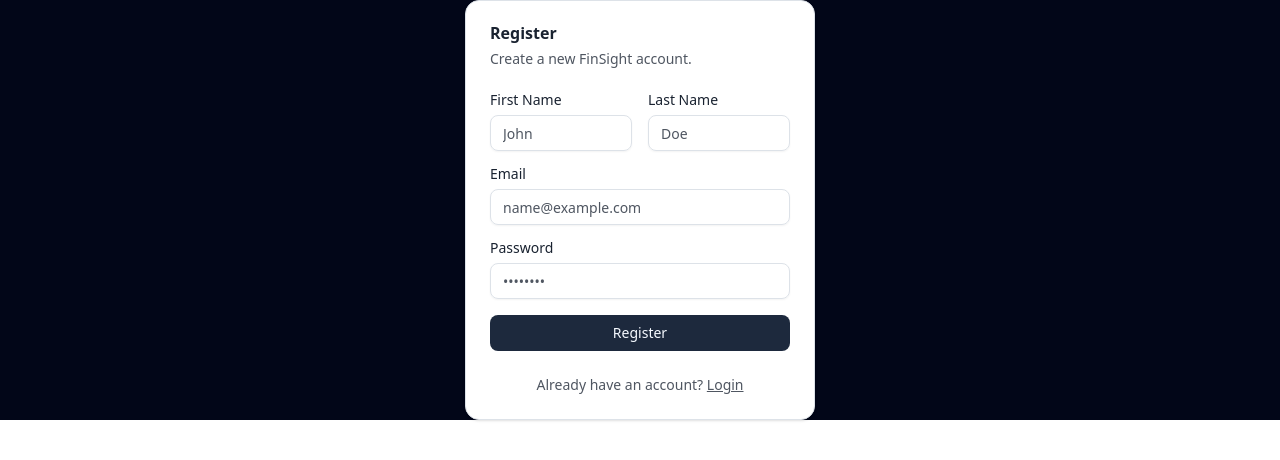
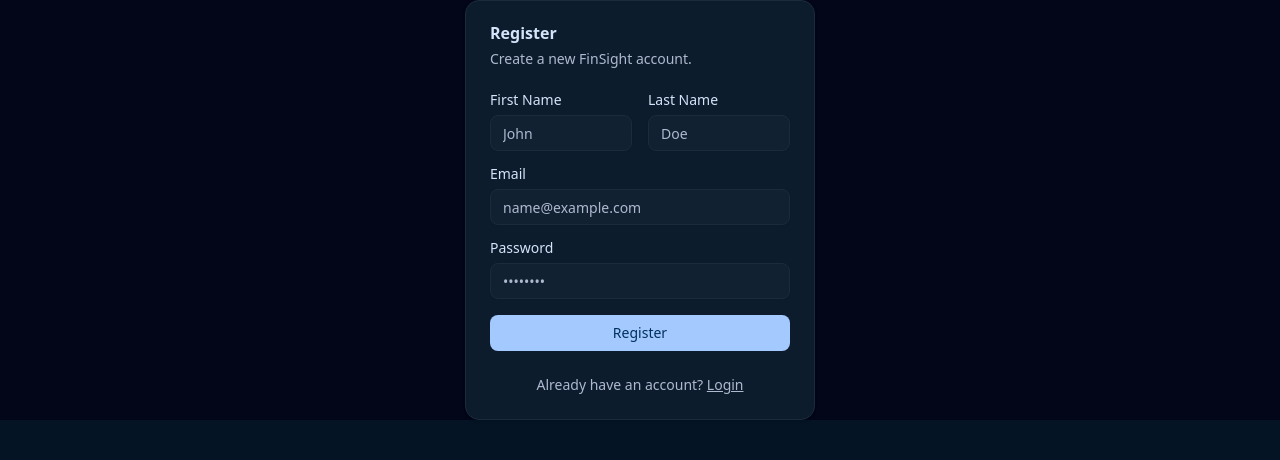
Before and after one commit to MuresanRazv/finsight, a Next.js app in the folder web-client/: page /register in a window 1280 px wide. Shown: the top 460 px of the page. Built offline with nearby package versions, Linux system fonts and the light colour scheme; no server answers.

Commit message:
style(theme): apply Cognitive Finance theme colors and style neutral sentiment color as yellow

```diff
--- a/web-client/src/app/(dashboard)/layout.tsx
+++ b/web-client/src/app/(dashboard)/layout.tsx
@@ -17,7 +17,7 @@
     return (
         <WebSocketProvider token={session.token}>
             <SearchStateProvider>
-                <div className='flex h-screen overflow-hidden bg-[#1e2637] text-[#f8fafc] antialiased'>
+                <div className='flex h-screen overflow-hidden bg-background text-foreground antialiased'>
                     <Sidebar session={session.user} />
                     <div className='relative flex flex-1 flex-col overflow-hidden'>
                         <TopNav />
--- a/web-client/src/app/globals.css
+++ b/web-client/src/app/globals.css
@@ -35,6 +35,18 @@
   --color-sidebar-border: var(--sidebar-border);
   --color-sidebar-accent: var(--sidebar-accent);
 
+  /* Cognitive Finance custom mappings */
+  --color-surface: var(--surface);
+  --color-surface-dim: var(--surface-dim);
+  --color-surface-container-low: var(--surface-container-low);
+  --color-surface-container: var(--surface-container);
+  --color-surface-container-high: var(--surface-container-high);
+  --color-surface-container-highest: var(--surface-container-highest);
+  --color-ai-glow: var(--ai-glow);
+  --color-sentiment-positive: var(--sentiment-positive);
+  --color-sentiment-negative: var(--sentiment-negative);
+  --color-sentiment-neutral: var(--sentiment-neutral);
+
   /* Radius Logic */
   --radius-sm: calc(var(--radius) - 4px);
   --radius-md: calc(var(--radius) - 2px);
@@ -45,66 +57,96 @@
 :root {
   --radius: 0.625rem;
 
-  /* Brand Core: #182132 (oklch(27.9% 0.041 260)) */
-  --background: oklch(1 0 0);
-  --foreground: oklch(0.25 0.03 260); /* Deep navy text instead of black */
+  /* Cognitive Finance Dark Theme as Default */
+  --background: #051424;
+  --foreground: #d4e4fa;
 
-  --primary: oklch(27.9% 0.041 260);
-  --primary-foreground: oklch(0.98 0.01 260);
+  --primary: #a4c9ff;
+  --primary-foreground: #00315d;
 
-  --secondary: oklch(0.96 0.01 260);
-  --secondary-foreground: oklch(0.28 0.04 260);
+  --secondary: #3e495d;
+  --secondary-foreground: #aeb9d0;
 
-  --muted: oklch(0.96 0.01 260);
-  --muted-foreground: oklch(0.45 0.02 260);
+  --muted: #122131;
+  --muted-foreground: #aeb9d0;
 
-  --accent: oklch(0.92 0.02 260);
-  --accent-foreground: oklch(0.28 0.04 260);
+  --accent: #1c2b3c;
+  --accent-foreground: #d4e4fa;
 
-  --border: oklch(0.91 0.01 260);
-  --input: oklch(0.91 0.01 260);
-  --ring: oklch(0.28 0.04 260 / 0.5);
+  --destructive: #EF4444;
+  --destructive-foreground: #ffffff;
 
-  --card: oklch(1 0 0);
-  --card-foreground: oklch(0.25 0.03 260);
+  --border: #1c2b3c;
+  --input: #1c2b3c;
+  --ring: #3B82F6;
 
-  --popover: oklch(1 0 0);
-  --popover-foreground: oklch(0.25 0.03 260);
+  --card: #0d1c2d;
+  --card-foreground: #d4e4fa;
 
-  --sidebar: oklch(0.98 0.01 260);
-  --sidebar-border: oklch(0.91 0.01 260);
+  --popover: #0d1c2d;
+  --popover-foreground: #d4e4fa;
+
+  --sidebar: #0d1c2d;
+  --sidebar-foreground: #d4e4fa;
+  --sidebar-border: #1c2b3c;
+  --sidebar-accent: #122131;
+
+  --surface: #051424;
+  --surface-dim: #051424;
+  --surface-container-low: #0d1c2d;
+  --surface-container: #122131;
+  --surface-container-high: #1c2b3c;
+  --surface-container-highest: #273647;
+  --ai-glow: #3B82F6;
+  --sentiment-positive: #10B981;
+  --sentiment-negative: #EF4444;
+  --sentiment-neutral: #eab308;
 }
 
 .dark {
-  /* Dark Mode: Base Background is your Navy #182132 */
-  --background: oklch(0.18 0.02 262);
-  --foreground: oklch(0.98 0.01 262);
+  --background: #051424;
+  --foreground: #d4e4fa;
 
-  /* Cards are slightly lighter than background to pop */
-  --card: oklch(0.248 0.035 262);
-  --card-foreground: oklch(0.98 0.01 262);
+  --primary: #a4c9ff;
+  --primary-foreground: #00315d;
 
-  /* Primary in dark mode: A vibrant blue-tinted white or brand light */
-  --primary: oklch(0.98 0.01 262);
-  --primary-foreground: oklch(0.25 0.04 262);
+  --secondary: #3e495d;
+  --secondary-foreground: #aeb9d0;
 
-  --secondary: oklch(0.28 0.04 262);
-  --secondary-foreground: oklch(0.98 0.01 262);
+  --muted: #122131;
+  --muted-foreground: #aeb9d0;
 
-  --muted: oklch(0.28 0.04 262);
-  --muted-foreground: oklch(0.70 0.02 262);
+  --accent: #1c2b3c;
+  --accent-foreground: #d4e4fa;
 
-  --accent: oklch(0.32 0.04 262);
-  --accent-foreground: oklch(0.98 0.01 262);
+  --destructive: #EF4444;
+  --destructive-foreground: #ffffff;
 
-  --border: oklch(1 0 0 / 12%);
-  --input: oklch(1 0 0 / 12%);
-  --ring: oklch(0.98 0.01 262 / 0.3);
+  --border: #1c2b3c;
+  --input: #1c2b3c;
+  --ring: #3B82F6;
 
-  --popover: oklch(0.248 0.035 262);
-  --popover-foreground: oklch(0.98 0.01 262);
+  --card: #0d1c2d;
+  --card-foreground: #d4e4fa;
 
-  --sidebar: oklch(0.22 0.03 262);
+  --popover: #0d1c2d;
+  --popover-foreground: #d4e4fa;
+
+  --sidebar: #0d1c2d;
+  --sidebar-foreground: #d4e4fa;
+  --sidebar-border: #1c2b3c;
+  --sidebar-accent: #122131;
+
+  --surface: #051424;
+  --surface-dim: #051424;
+  --surface-container-low: #0d1c2d;
+  --surface-container: #122131;
+  --surface-container-high: #1c2b3c;
+  --surface-container-highest: #273647;
+  --ai-glow: #3B82F6;
+  --sentiment-positive: #10B981;
+  --sentiment-negative: #EF4444;
+  --sentiment-neutral: #eab308;
 }
 
 @layer base {
--- a/web-client/src/app/layout.tsx
+++ b/web-client/src/app/layout.tsx
@@ -25,7 +25,7 @@
     children: React.ReactNode
 }>) {
     return (
-        <html lang='en'>
+        <html lang='en' className='dark'>
             <body
                 className={`${geistSans.variable} ${geistMono.variable} antialiased`}
             >
--- a/web-client/src/components/charts/GeneralMarketSentimentChart.tsx
+++ b/web-client/src/components/charts/GeneralMarketSentimentChart.tsx
@@ -100,7 +100,7 @@
         const range = max - min
 
         const getColor = (val: number) =>
-            val > 0.3 ? '#22c55e' : val < -0.3 ? '#ef4444' : '#eab308'
+            val > 0.3 ? '#10B981' : val < -0.3 ? '#EF4444' : '#eab308'
 
         if (range === 0) {
             const color = getColor(max)
@@ -128,7 +128,7 @@
                 <stop
                     key='pos-1'
                     offset={off}
-                    stopColor='#22c55e'
+                    stopColor='#10B981'
                     stopOpacity={0.5}
                 />,
             )
@@ -156,7 +156,7 @@
                 <stop
                     key='neg-2'
                     offset={off}
-                    stopColor='#ef4444'
+                    stopColor='#EF4444'
                     stopOpacity={0.5}
                 />,
             )
--- a/web-client/src/components/charts/SentimentLegend.tsx
+++ b/web-client/src/components/charts/SentimentLegend.tsx
@@ -4,16 +4,16 @@
     return (
         <div className='text-muted-foreground mb-2 flex items-center gap-4 text-xs'>
             <div className='flex items-center gap-1.5'>
-                <div className='h-3 w-3 rounded-full bg-[#ef4444]' />
-                <span>Negative (&lt; 0.3)</span>
+                <div className='h-3 w-3 rounded-full bg-[#EF4444]' style={{ backgroundColor: '#EF4444' }} />
+                <span>Negative</span>
             </div>
             <div className='flex items-center gap-1.5'>
-                <div className='h-3 w-3 rounded-full bg-[#eab308]' />
-                <span>Neutral (0.3 - 0.7)</span>
+                <div className='h-3 w-3 rounded-full bg-[#eab308]' style={{ backgroundColor: '#eab308' }} />
+                <span>Neutral</span>
             </div>
             <div className='flex items-center gap-1.5'>
-                <div className='h-3 w-3 rounded-full bg-[#22c55e]' />
-                <span>Positive (&gt; 0.7)</span>
+                <div className='h-3 w-3 rounded-full bg-[#10B981]' style={{ backgroundColor: '#10B981' }} />
+                <span>Positive</span>
             </div>
         </div>
     )
--- a/web-client/src/components/ui/ticker-badge.tsx
+++ b/web-client/src/components/ui/ticker-badge.tsx
@@ -10,6 +10,7 @@
     className?: string
     showParentheses?: boolean
     children?: React.ReactNode
+    style?: React.CSSProperties
 }
 
 export function TickerBadge({
@@ -17,6 +18,7 @@
     className,
     showParentheses = false,
     children,
+    style,
 }: TickerBadgeProps) {
     const cleanTicker = ticker.trim().replace(/[()]/g, '').toUpperCase()
     const [isOpen, setIsOpen] = useState(false)
@@ -80,6 +82,7 @@
                         'bg-secondary text-secondary-foreground hover:bg-secondary/80 inline-flex cursor-pointer items-center justify-center rounded-md px-2.5 py-1 text-xs font-medium transition-colors select-none',
                         className,
                     )}
+                    style={style}
                 >
                     {children ||
                         (showParentheses ? `(${cleanTicker})` : cleanTicker)}
```
Also changed, not shown: web-client/src/components/charts/LatestArticlesChart.tsx (+29 -9 lines), web-client/src/components/charts/MyTickersChart.tsx (+5 -5 lines), web-client/src/components/layout/TopNav.tsx (+9 -9 lines), web-client/src/components/search/ChatResult.tsx (+36 -6 lines), web-client/src/components/search/SearchResult.tsx (+29 -5 lines).
